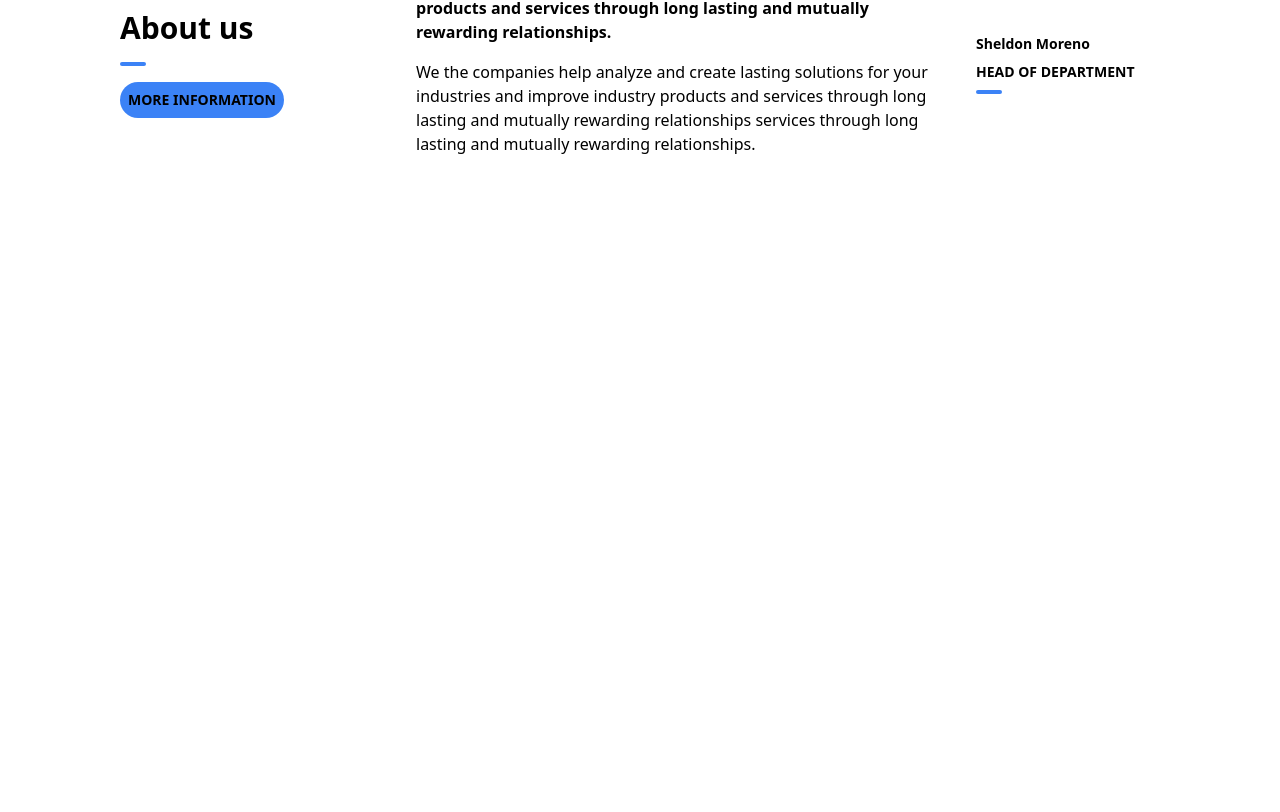
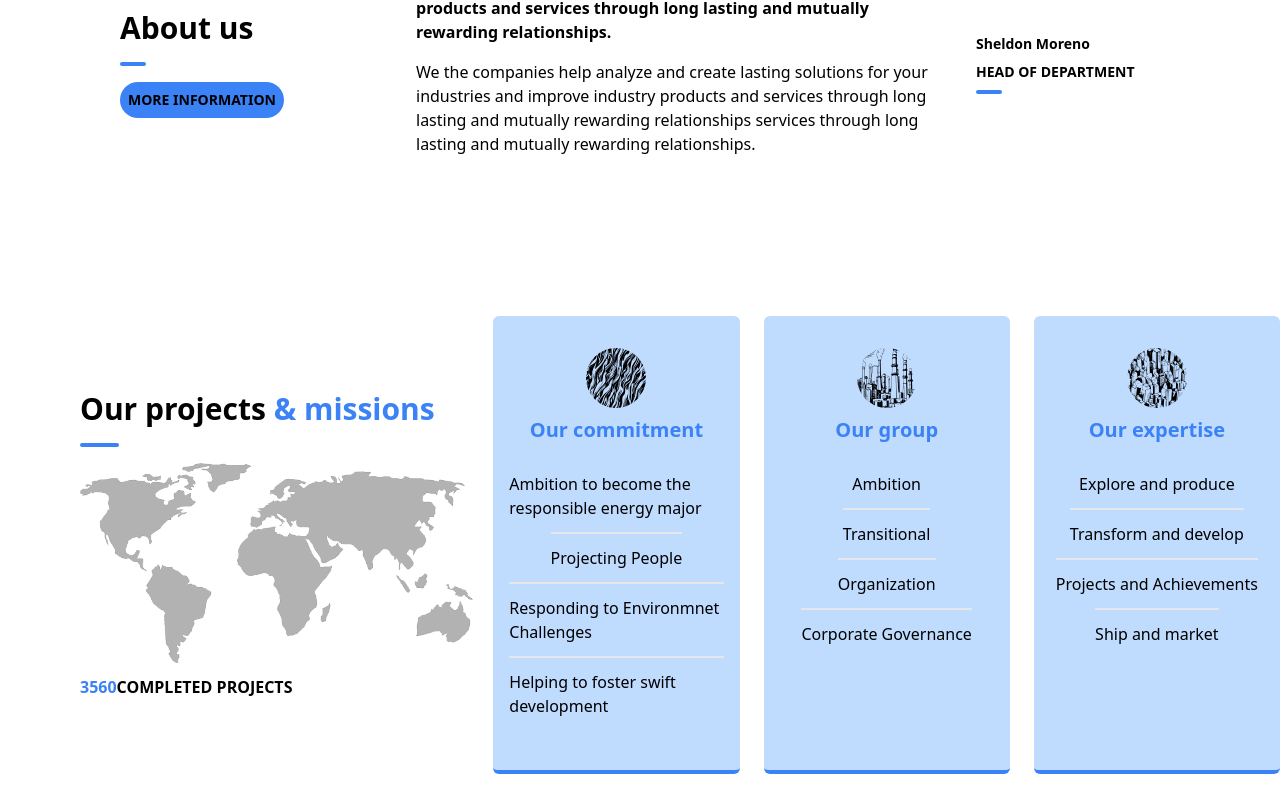
Before and after one commit to miyemicodes/drag-oil-gas, a Next.js app: page / in a window 1280 px wide. Shown: the part 800-1612 px from the top of the page. Before the commit the page ends 1076 px from the top, so only its background shows below. Built offline with nearby package versions, Linux system fonts and the light colour scheme.

Commit message:
Update ::: UI-updates

```diff
--- a/app/foods/[foodSlug]/page.js
+++ /dev/null
@@ -1,7 +0,0 @@
-export default function Food() {
-  return (
-    <main>
-      <h1 className="text-3xl text-pink-700">Learning About Next .js with food slugggggggggggggggggggggggggggggggggggggggggggggggggggg</h1>
-    </main>
-  );
-}
--- a/app/foods/foodshare/page.js
+++ /dev/null
@@ -1,7 +0,0 @@
-export default function Foodshare() {
-  return (
-    <main>
-      <h1 className="text-3xl text-pink-400">Learning About Next .js with food sharing</h1>
-    </main>
-  );
-}
--- a/app/foods/page.js
+++ /dev/null
@@ -1,7 +0,0 @@
-export default function Food() {
-  return (
-    <main>
-      <h1 className="text-3xl text-pink-700">Learning About Next .js with food</h1>
-    </main>
-  );
-}
--- a/app/page.tsx
+++ b/app/page.tsx
@@ -1,11 +1,13 @@
 import Banner from "@/components/Banner";
 import AboutUs from "@/components/AboutUs";
+import Projects from "@/components/Projects";
 
 export default function Home() {
 	return (
 		<main className="w-full h-full">
 			<Banner />
-			<AboutUs/>
+			<AboutUs />
+			<Projects/>
 		</main>
 	);
 }
--- /dev/null
+++ b/components/Project.js
@@ -0,0 +1,37 @@
+import gasFlar from "../public/assets/gas-flaring.svg"
+import thermalPower from "../public/assets/thermal-power-plant.svg"
+import skyscrapper from "../public/assets/skyscrapper.svg"
+
+
+const ProjectsAll = [
+  {
+    id: 1,
+    image: gasFlar,
+    title: "Our commitment",
+    list1: "Ambition to become the responsible energy major",
+    list2: "Projecting People",
+    list3: "Responding to Environmnet Challenges",
+    list4: "Helping to foster swift development ",
+  },
+  {
+    id: 2,
+    image: thermalPower,
+    title: "Our group",
+    list1: "Ambition ",
+    list2: "Transitional",
+    list3: "Organization",
+    list4: "Corporate Governance",
+  },
+  {
+    id: 3,
+    image: skyscrapper,
+    title: "Our expertise",
+    list1: "Explore and produce",
+    list2: "Transform and develop",
+    list3: "Projects and Achievements",
+    list4: "Ship and market ",
+  },
+
+]
+
+export default ProjectsAll;
--- a/components/Project.jsx
+++ /dev/null
@@ -1,26 +0,0 @@
-import Image from "next/image";
-
-export default function projectMission() {
-	return (
-		<>
-			<div>
-				<div className="flex flex-col items-start justify-start gap-4">
-					<h2 className="font-bold text-3xl">
-						Our projects <span className="text-blue-500">& missions </span>
-					</h2>
-					<span className="bg-blue-500 w-[10%] h-1 divide-x-4 rounded-full"></span>
-					<div>
-						<div>
-							<Image />
-						</div>
-						<div>
-							<span className="text-blue-500">3560</span>
-							<span className="font-semibold">COMPLETED PROJECTS</span>
-						</div>
-					</div>
-				</div>
-				<div className="flex flex-col items-center justify-center gap-2 border border-b-2 border-blue-500"></div>
-			</div>
-		</>
-	);
-}
--- a/components/ProjectCard/ProjectCard.jsx
+++ b/components/ProjectCard/ProjectCard.jsx
@@ -1,18 +1,21 @@
 import Image from "next/image";
 
-export default function projectCard() {
+export default function projectCard(props) {
 	return (
-		<>
+		<div className="flex flex-col items-center justify-start gap-2 px-4 py-8 rounded-md border-b-4 bg-blue-200 border-blue-500">
 			<div>
-				<Image />
+				<Image
+					src={props.image}
+					className="w-[60px] h-[60px] object-cover rounded-full"
+				/>
 			</div>
-			<h2 className="text-blue-500 text-lg">Our commitment </h2>
-			<ul className="divide-x-2 ">
-				<li>Ambition to become the responsible energy major</li>
-				<li>Projecting People</li>
-				<li> Responding to Environmnet Challenges</li>
-				<li> Helping to foster swift development </li>
+			<h2 className="text-blue-500 text-xl font-bold">{props.title} </h2>
+			<ul className="w-full divide-y-2 py-2 flex flex-col items-center">
+				<li className="py-3">{props.list1}</li>
+				<li className="py-3">{props.list2}</li>
+				<li className="py-3">{props.list3}</li>
+				<li className="py-3"> {props.list4} </li>
 			</ul>
-		</>
+		</div>
 	);
 }
--- /dev/null
+++ b/components/Projects.jsx
@@ -0,0 +1,37 @@
+import Image from "next/image";
+import ProjectsAll from "./Project";
+import ProjectCard from "./ProjectCard/ProjectCard";
+import Pic1 from "../public/assets/pic1.png";
+
+export default function Projects() {
+	return (
+		<>
+			<div className="grid grid-cols-1 md:grid-cols-[1fr_2fr] items-center gap-5 p-2 w-full md:p-10 m-4 md:m-10 ">
+				<div className="flex flex-col items-start justify-start gap-4">
+					<h2 className="font-bold text-3xl">
+						Our projects <span className="text-blue-500">& missions </span>
+					</h2>
+					<span className="bg-blue-500 w-[10%] h-1 divide-x-4 rounded-full"></span>
+					<div className="flex flex-col gap-3">
+						<div>
+							<Image src={Pic1} />
+						</div>
+						<div>
+							<span className="text-blue-500 font-semibold">3560</span>
+							<span className="font-semibold">COMPLETED PROJECTS</span>
+						</div>
+					</div>
+				</div>
+
+				<div className=" grid grid-cols-1 md:grid-cols-[1fr_1fr_1fr] gap-6 w-full ">
+					{ProjectsAll.map((item) => (
+						<ProjectCard
+							key={item.id}
+							{...item}
+						/>
+					))}
+				</div>
+			</div>
+		</>
+	);
+}
```
Also changed, not shown: public/assets/pic1.png (renamed from public/pic1.png).
